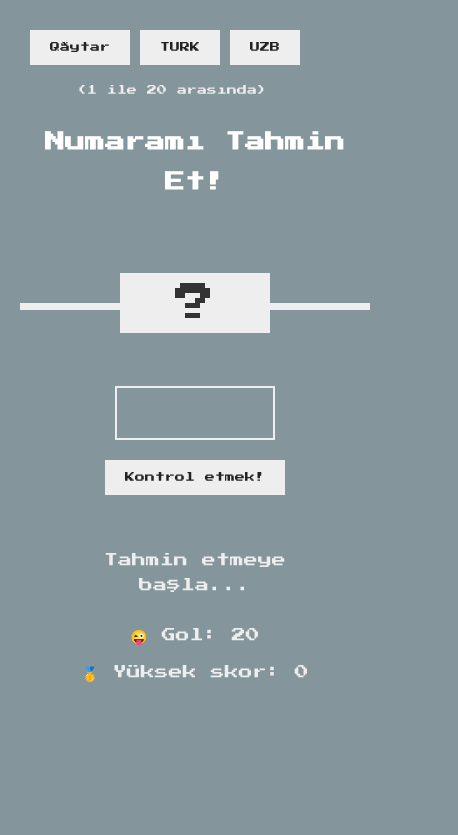
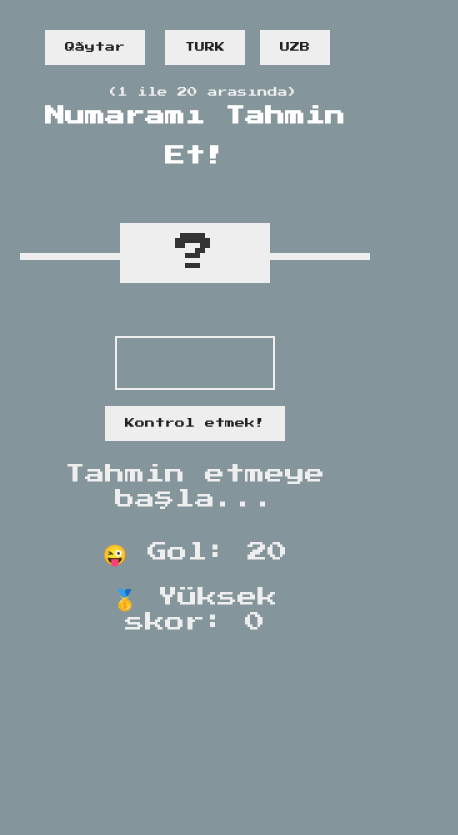
Before and after one commit to Sanjarbek279/Raqamni_top_oyini, a plain HTML site: page index.html in a window 390 px wide. Shown: the whole page, 458 px wide, since content can reach past the window. Drawn offline with Linux system fonts and the light colour scheme.

Commit message:
saqlandi

```diff
--- a/script.js
+++ b/script.js
@@ -61,7 +61,36 @@ function showMessage(massage) {
 ///   ? -- uchun tek shirish uchun sonni beramiz
 
 // document.querySelector('.number').textContent = compuyternewnamber;
+function Retur(valu) {
+    //  foydalanuvchi kiritilgan son
+    let guessNumber = Number(document.querySelector('.guess').value);
 
+    if (score > 1) {
+      if (!guessNumber) {
+        showMessage('❗️Numara yok');
+        // document.querySelector('.message').textContent = '❗️Numara yok';
+      } else if (guessNumber !== compuyternewnamber) {
+        showMessage(
+          guessNumber > compuyternewnamber ? '📉 Çok yüksek' : '📈 Cok düşük'
+        );
+
+        score--;
+        document.querySelector('.score').textContent = score;
+      } else {
+        showMessage('✅ Doğru numara');
+        document.querySelector('.number').textContent = guessNumber;
+        document.querySelector('body').style.backgroundColor = '#60b347';
+        document.querySelector('.number').style.width = '25rem';
+
+        highScore = score > highScore ? score : highScore;
+        document.querySelector('.highscore').textContent = highScore;
+      }
+    } else {
+      showMessage('❌ Oyunu kaybettin!');
+
+      document.querySelector('.score').textContent = 0;
+    }
+  }
 document.querySelector('.check').addEventListener('click', () => {
   //  foydalanuvchi kiritilgan son
   let guessNumber = Number(document.querySelector('.guess').value);
@@ -129,3 +158,10 @@ document.querySelector('.turk').addEventListener('click', function () {
   document.querySelector('.label-highscore').innerHTML =
     '🥇 Yüksek skor: <span class="highscore">0</span>';
 });
+
+// overlay.addEventListener('click' , Retur);
+
+document.addEventListener('keydown' , e => {
+  // console.log(e);
+  if(e.key === 'Enter') Retur();
+})
--- a/style.css
+++ b/style.css
@@ -21,7 +21,7 @@ body {
 /* LAYOUT */
 header {
   position: relative;
-  height: 300px;
+  height: 35vh;
   border-bottom: 7px solid #eee;
 }
 
@@ -76,6 +76,9 @@ h1 {
   right: 2rem;
 }
 
+.BTNS{
+  position: relative;
+}
 .again {
   position: absolute;
   top: 2rem;
@@ -166,7 +169,7 @@ h1 {
   font-size: 1rem;
   position: absolute;
   top: 3rem;
-  right: 2rem;
+  /* right: 2rem; */
 }
 
 .right{
@@ -188,14 +191,17 @@ h1 {
     background-color: rgb(132, 150, 156);
   }
   .again{
-    left: 1rem;
+    margin-left: 0rem;
+    position: fixed;
   }
   .uzb{
-    left: 21rem;
+    position: fixed;
+    left: 22rem;
   }
 
   .turk{
-    left: 12rem;
+    position: fixed;
+    left: 13rem;
   }
   .btn {
 
@@ -213,12 +219,13 @@ h1 {
   .container{
     width: 100%;
     padding: 10px 20px;
+    margin: 0 auto;
   }
   .between{
       display: flex;
       position: initial;
-      padding-top: 75px;
-      padding-left: 57px;
+      padding-top: 60px;
+      /* padding-left: 57px; */
       margin: 0 auto;
   }
 
@@ -240,17 +247,44 @@ h1 {
   body {
     font-size: 20px;
   }
-h1 {
+  header{
+    height: 250px;
+  }
+  .turk{
+    margin-left: 1rem;
+  }
+  .again{
+    margin-left: -10rem;
+  }
+  .uzb{
+    margin-left: 10rem;
+  }
+  .btn {
+    position: absolute;
+    left: 50%;
+    transform: translateX(-50%);
+  }
+  .check{
+    margin-top: 70px;
+  }
+   .between{
+    position: absolute;
+    width: 100%;
+    top: 17px;
+    left: 75%;
+    transform: translateX(-50%);
+  }
+  h1 {
   font-size: 20px;
   text-align: center;
   position: absolute;
-
   width: 100%;
   top: 52%;
   left: 50%;
   transform: translate(-50%, -50%);
 }
-right {
+
+.right {
   width: 28rem;
   font-size: 2rem;
 }
@@ -266,8 +300,11 @@ right {
   left: 50%;
   transform: translate(-50%, 50%);
 }
-
-
+/* .BTNS{
+ width: 300px;
+ position: initial;
+}
+  */
 }
 
 
@@ -281,9 +318,6 @@ right {
     padding: 1rem  1rem;
     font-size: 1rem;
   }
-  .BTNS{
-    padding-left: 20px;
-  }
   .between{
   padding-left: 2rem;
   }
@@ -295,16 +329,3 @@ right {
   }
 
 }
-@media screen and (max-width: 400px) {
-  .again{
-    left: 1rem;
-  }
-  .uzb{
-    left: 21rem;
-  }
-
-  .turk{
-    left: 12rem;
-  }
-
-}
```
